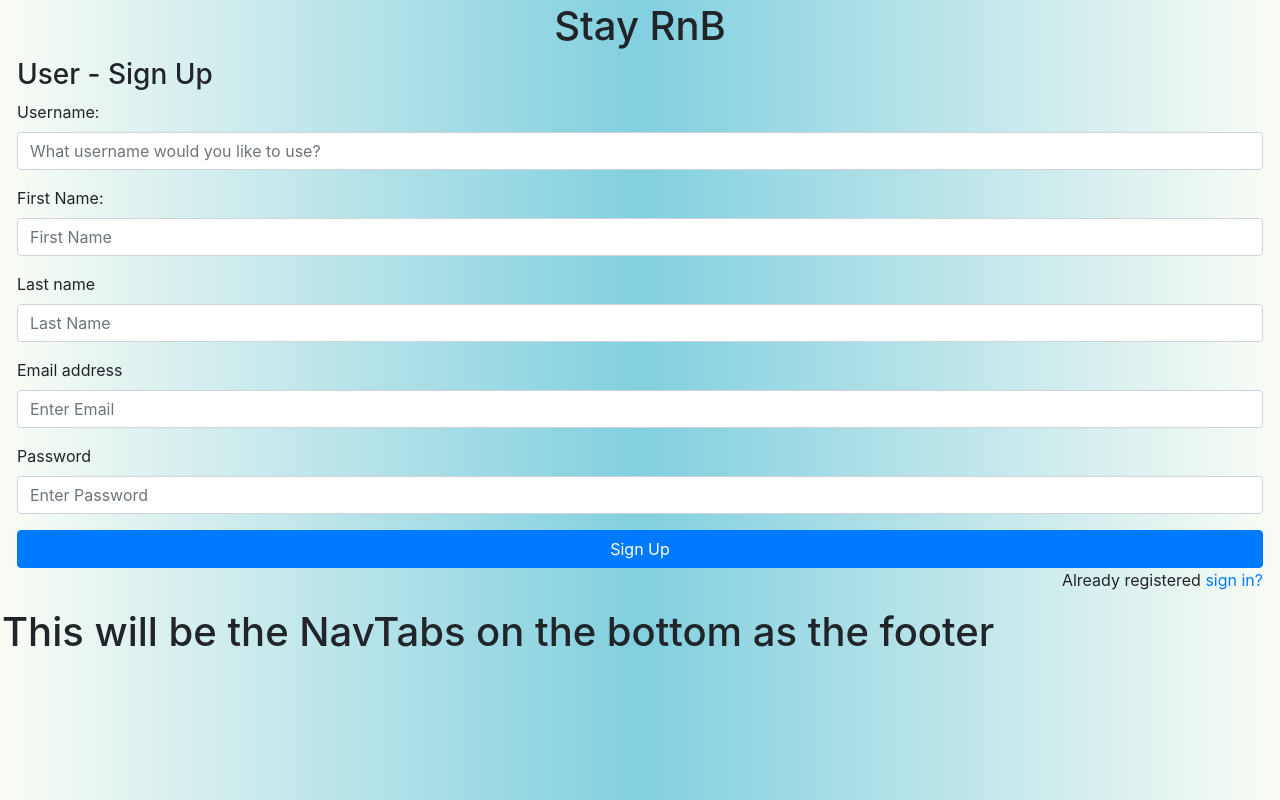
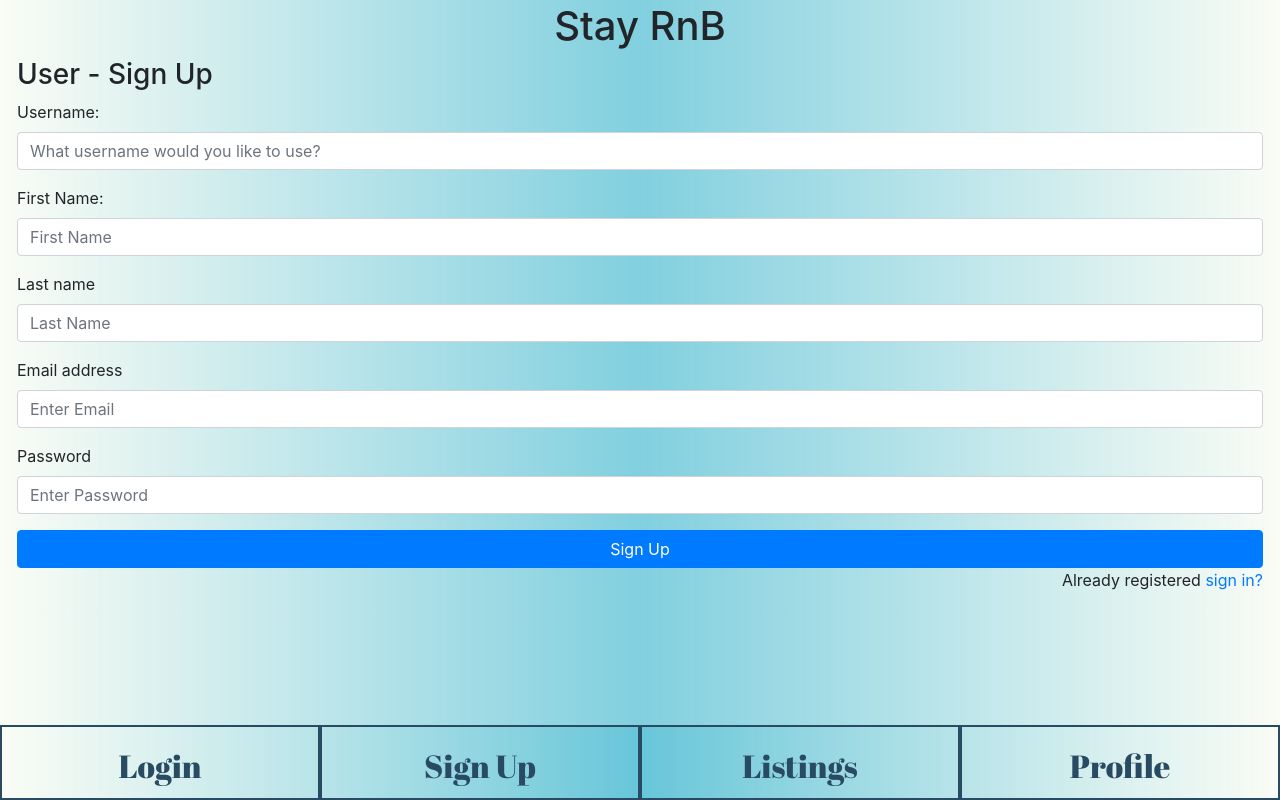
Before and after one commit to code-monkey713/Stay-RnB-Web, a React (Create React App) app: page /signup in a window 1280 px wide. Built offline with nearby package versions, Linux system fonts and the light colour scheme; the HTML template or start-up script is replaced by a standard one.

Commit message:
added links to NavTabs

```diff
--- a/src/components/NavTabs.js
+++ b/src/components/NavTabs.js
@@ -1,9 +1,20 @@
-import React from 'react';
+import React from "react";
 
 export const NavTabs = () => {
   return (
-    <div>
-      <h1>This will be the NavTabs on the bottom as the footer</h1>
+    <div className="footer row m-auto">
+        <div className="col tab">
+          <a href="#" className="tabLinks fs-2">Login</a>
+        </div>
+        <div className="col tab">
+          <a href="#" className="tabLinks fs-2">Sign Up</a>
+        </div>
+        <div className="col tab">
+          <a href="#" className="tabLinks fs-2">Listings</a>
+        </div>
+        <div className="col tab">
+          <a href="#" className="tabLinks fs-2">Profile</a>
+      </div>
     </div>
   );
 };
```
